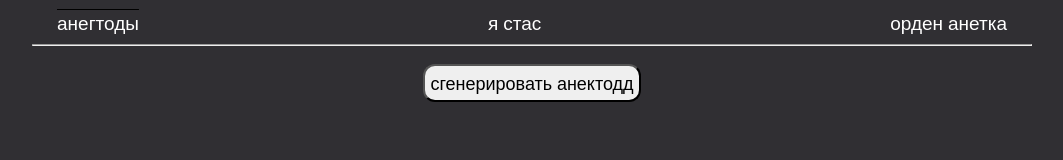
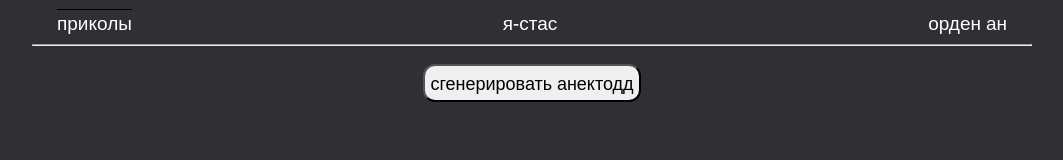
Before and after one commit to spyro159/statclass, a plain HTML site: page index.html in a window 1280 px wide. Shown: the whole page, without its empty margins (108-1171 px from the left). Drawn offline with nearby package versions, Linux system fonts and the light colour scheme.

Commit message:
Update index.html

```diff
--- a/index.html
+++ b/index.html
@@ -3,6 +3,7 @@
   <head>
     <link rel="stylesheet" href="style.css">
     <meta charset="utf-8">
+    <meta name="viewport" content="width=device-width, initial-scale=1.0, maximum-scale=1.0, user-scalable=no">
     <title></title>
   </head>
   <body>
@@ -11,13 +12,13 @@
 
       <div class="per">
          <div class="perd"  id="str">
-            <a href="index.html">анегтоды</a>
+            <a href="index.html">приколы</a>
          </div>
          <div class="perd" >
-          <a href="stas.html">я стас</a>
+          <a href="stas.html">я-стас</a>
          </div>
          <div class="perd">
-            <a href="#"> орден анетка</a>
+            <a href="#"> орден ан</a>
          </div>
       </div>
         <hr>
```
